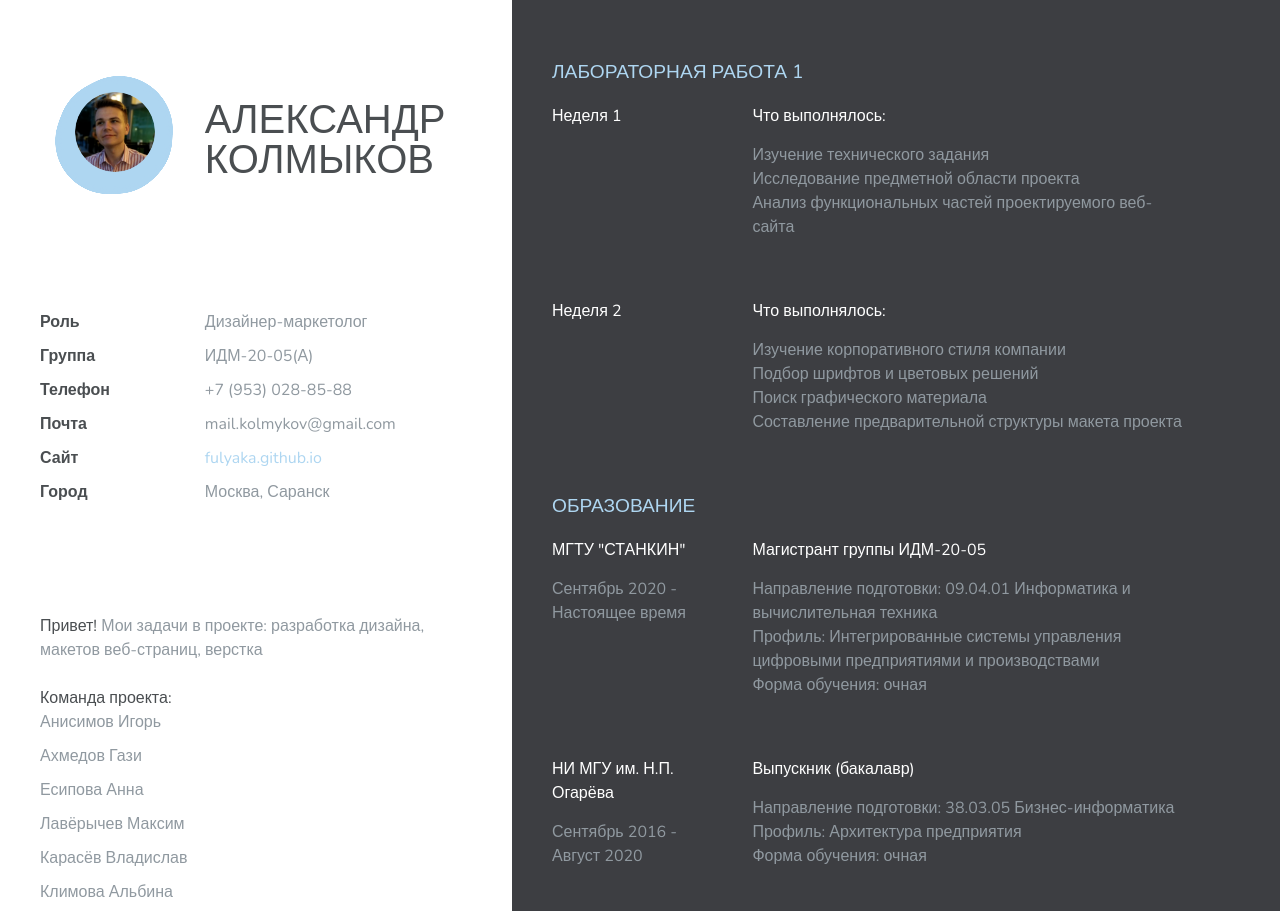
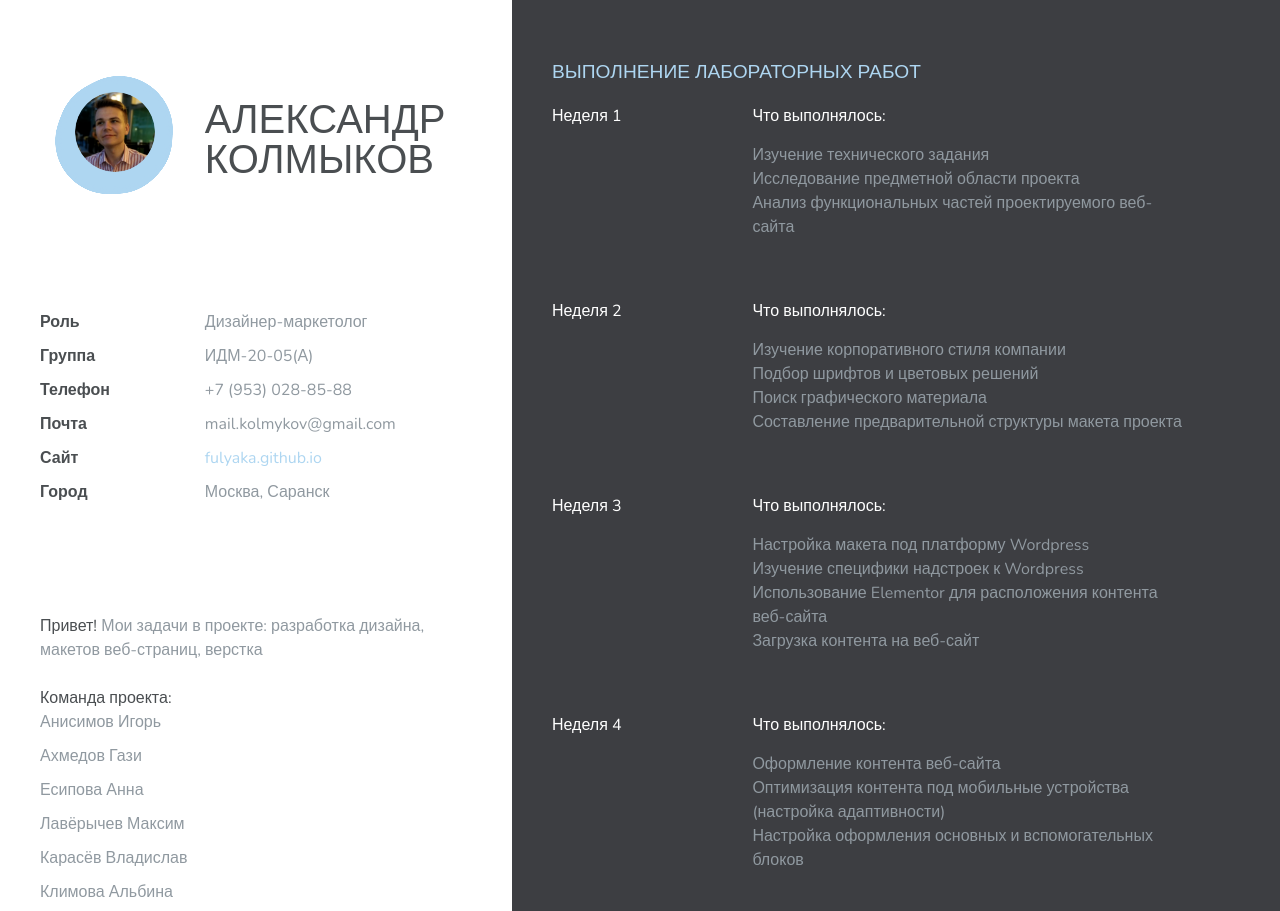
Before and after one commit to fulyaka/fulyaka.github.io, a plain HTML site: page index.html in a window 1280 px wide. Shown: the top 911 px of the page. Drawn offline with nearby package versions, Linux system fonts and the light colour scheme.

Commit message:
Update index.html

```diff
--- a/index.html
+++ b/index.html
@@ -93,7 +93,7 @@
 
   <section class="experience section-padding">
   	<div class="container">
-      <h3 class="experience-title">Лабораторная работа 1</h3>
+      <h3 class="experience-title">Выполнение лабораторных работ</h3>
 
       <div class="experience-wrapper">
       	<div class="company-wrapper clearfix">
@@ -125,6 +125,36 @@
           </p>
           </div>
         </div>
+
+        <div class="company-wrapper clearfix">
+      		<div class="experience-title">Неделя 3</div> <!-- NAME OF THE COMPANY YOUWORK WITH  -->
+      	</div>
+
+         <div class="job-wrapper clearfix">
+        	<div class="experience-title">Что выполнялось:</div> <!-- JOB TITLE  -->
+          <div class="company-description">
+          	<p>Настройка макета под платформу Wordpress<br>
+            Изучение специфики надстроек к Wordpress<br>
+            Использование Elementor для расположения контента веб-сайта<br>
+            Загрузка контента на веб-сайт<br>
+          </p>
+          </div>
+        </div>
+
+        <div class="company-wrapper clearfix">
+      		<div class="experience-title">Неделя 4</div> <!-- NAME OF THE COMPANY YOUWORK WITH  -->
+      	</div>
+
+         <div class="job-wrapper clearfix">
+        	<div class="experience-title">Что выполнялось:</div> <!-- JOB TITLE  -->
+          <div class="company-description">
+          	<p>Оформление контента веб-сайта<br>
+            Оптимизация контента под мобильные устройства (настройка адаптивности)<br>
+            Настройка оформления основных и вспомогательных блоков <br>
+          </p>
+          </div>
+        </div>
+
 
       </div><!--Skill experience-->
 
```
